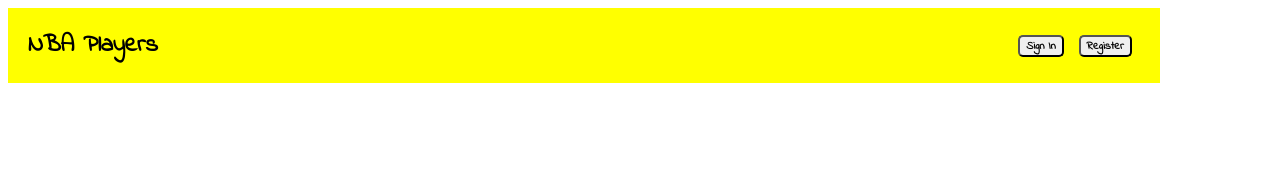
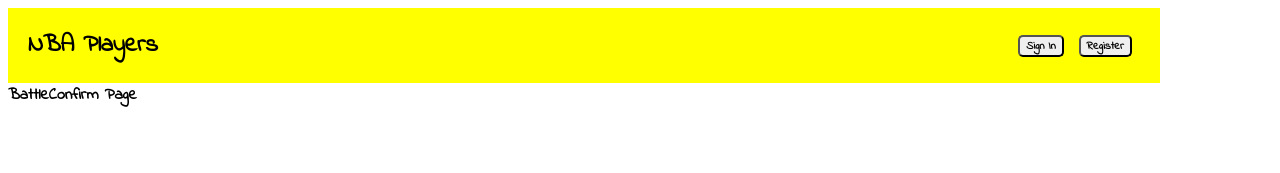
Before and after one commit to Shmizzy/unit3-project, a React (Vite) app: page /battle/confirm in a window 1280 px wide. Shown: the top 173 px of the page. Built offline with nearby package versions, Linux system fonts and the light colour scheme; no server answers.

Commit message:
created battle confirm component and used react router

```diff
--- a/src/App.jsx
+++ b/src/App.jsx
@@ -6,6 +6,7 @@
 import Navbar from './components/Navbar/Navbar.jsx';
 import * as authService from "./services/userAuth.js";
 import Battle from './components/Battle/Battle.jsx';
+import BattleConfirm from './components/BattleConfirm/BattleConfirm.jsx';
 
 export const AuthedUserContext = createContext(null);
 
@@ -44,6 +45,7 @@
         <Route path='/register' element={<Signup setUser={setUser}/>} />
         <Route path='/login' element={<Login setUser={setUser}/>} />
         <Route path='/battle' element={<Battle />} />
+        <Route path='/battle/confirm' element={<BattleConfirm />} />
       </Routes>
     </AuthedUserContext.Provider>
      );
--- a/src/components/Battle/Battle.jsx
+++ b/src/components/Battle/Battle.jsx
@@ -48,7 +48,7 @@
         <main>
 
             <div className="leftContainer">
-                <h3>My Team - Overall: </h3>
+                <h3>My Team </h3>
                 <ul>
                     {team.map((element, index) => {
                         return <li className='playerCard' key={index}>
@@ -71,6 +71,7 @@
 
                 <BattleUsers battlePlayers={battlePlayers}/>
             </div>
+
         </main>
     )
 }
--- /dev/null
+++ b/src/components/BattleConfirm/BattleConfirm.jsx
@@ -0,0 +1,12 @@
+
+
+const BattleConfirm = () => {
+
+  return (
+
+    <div>BattleConfirm Page</div>
+
+  )
+}
+
+export default BattleConfirm;
--- a/src/components/BattleUsers/BattleUsers.jsx
+++ b/src/components/BattleUsers/BattleUsers.jsx
@@ -1,6 +1,7 @@
 //Import
 import * as mockData from "./mock-data.js";
 const { userData } = mockData; // Mock Data - Replace with fetched data from user object to populate their corresponding team configuration
+import { Link } from "react-router-dom";
 
 
 
@@ -20,7 +21,7 @@
             {/* <h4>{element.teamName}</h4>
             <img src={element.teamLogo} alt="teamLogo" width="75px" /> */}
             <h4>Overall: {element.ovr}</h4>
-            <button>Battle</button>
+            <button><Link to="/battle/confirm" style={{textDecoration: "none"}}>Battle</Link></button>
           </li>
         )
       })}
```
